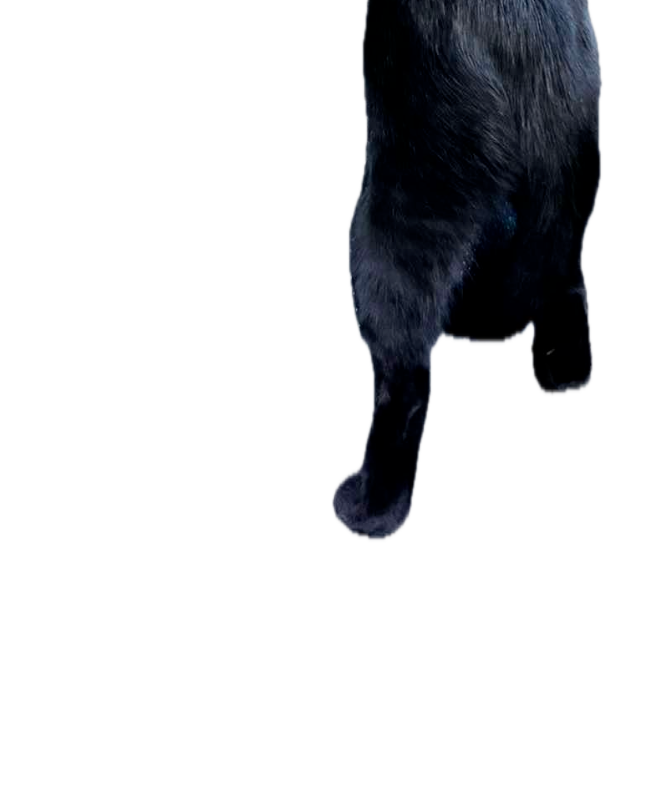
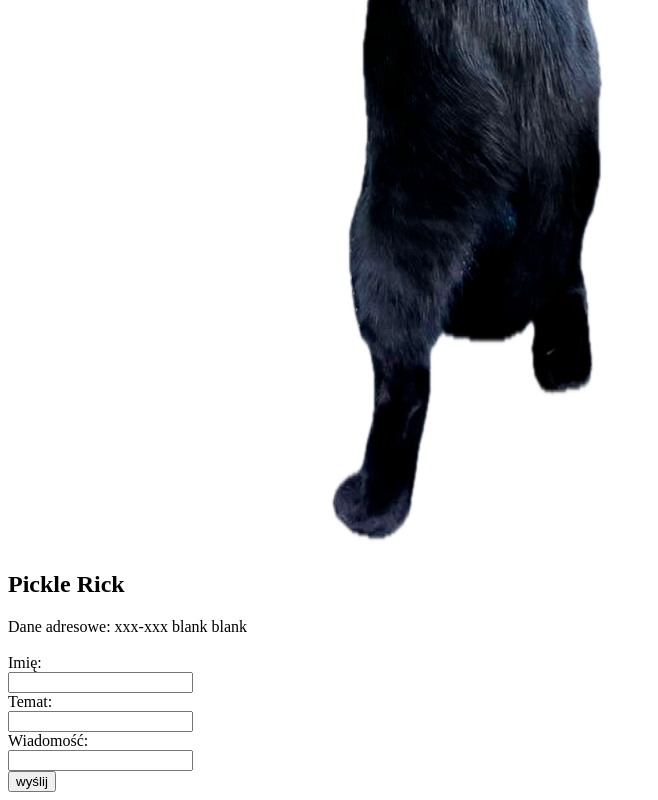
Before and after one commit to spacecucumbre/html-prosta-strona, a plain HTML site: page index.html in a window 1280 px wide. Shown: the part 4144-4944 px from the top of the page, without its empty margins (0-658 px from the left). Before the commit the page ends 4703 px from the top, so only its background shows below. Drawn offline with Linux system fonts and the light colour scheme.

Commit message:
utworzenie sekcji 'Contact'

```diff
--- a/index.html
+++ b/index.html
@@ -43,5 +43,20 @@
         <div class="portfolio-item"><img src="m.png" alt="maniek"></div>
         <div class="portfolio-item"><img src="m.png" alt="manius"></div>
     </section>
+    <section id="contact">
+        <h2>Pickle Rick</h2>
+        <adress>
+            Dane adresowe: xxx-xxx blank blank<br><br>
+        </adress>
+        <form >
+            <label for="">Imię:</label><br>
+            <input type="text" required><br>
+            <label for="">Temat:</label><br>
+            <input type="text" required><br>
+            <label for="">Wiadomość:</label><br>
+            <input type="text" required><br>
+            <button>wyślij</button>
+        </form>
+    </section>
 </body>
 </html>
```
